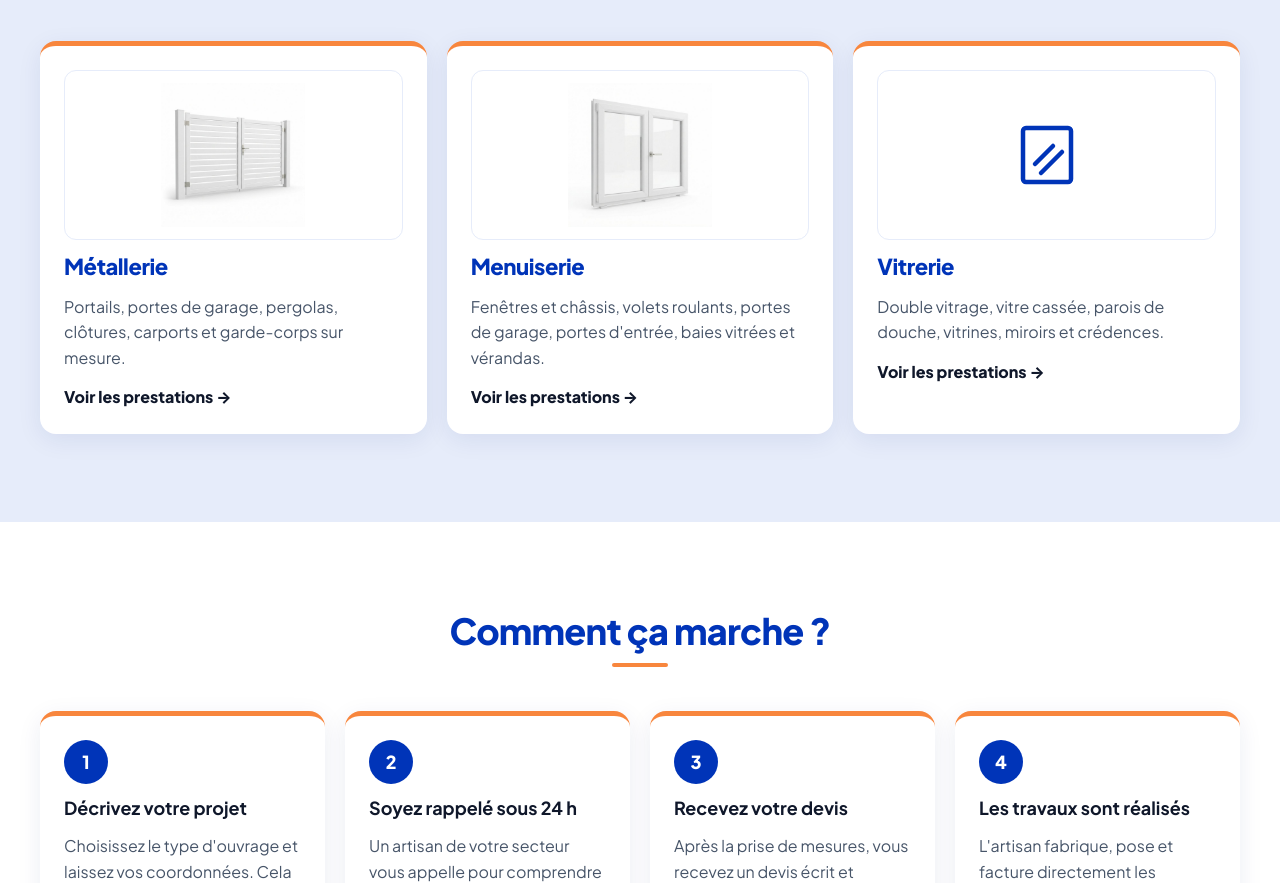
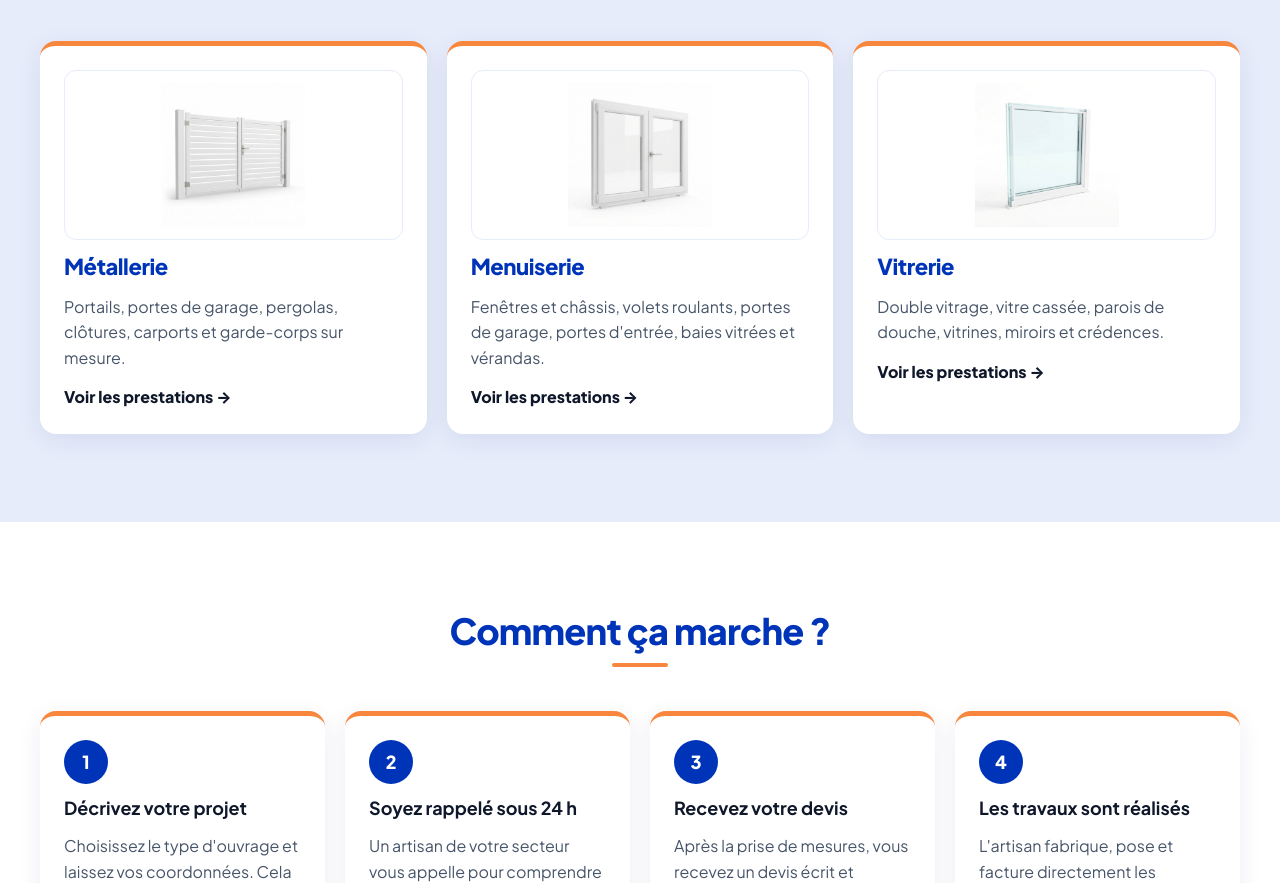
Before and after one commit to electis-wallonie/mavillepro, an Astro site: page / in a window 1280 px wide. Shown: the part 1138-2021 px from the top of the page. Built offline with nearby package versions, Linux system fonts and the light colour scheme; Astro itself is replaced by a stand-in of ours; no server answers.

Commit message:
Vitrerie : 12 images de prestations
Co-Authored-By: Claude Opus 5.5 <noreply@anthropic.com>
Claude-Session: https://claude.ai/code/session_017uJrrJyTgrBGfYrbaUgj8s

```diff
--- a/src/pages/index.astro
+++ b/src/pages/index.astro
@@ -25,7 +25,7 @@ const tuiles = [
   { metier: M.metallerie, slug: 'carport' },
   { metier: M.metallerie, slug: 'autre' },
 ];
-const vitrines: Record<string, string> = { metallerie: 'portail-battant', menuiserie: 'fenetre', vitrerie: '' };
+const vitrines: Record<string, string> = { metallerie: 'portail-battant', menuiserie: 'fenetre', vitrerie: 'double-vitrage' };
 
 const faq: [string, string][] = [
   ['La demande de devis est-elle gratuite ?', 'Oui. La demande, le rappel et le devis sont gratuits et sans engagement.'],
```
Also changed, not shown: src/assets/prestations/vitrerie/cloison-vitree.jpg (added), src/assets/prestations/vitrerie/credence-verre.jpg (added), src/assets/prestations/vitrerie/double-vitrage.jpg (added), src/assets/prestations/vitrerie/film-vitrage.jpg (added), src/assets/prestations/vitrerie/garde-corps-verre.jpg (added), src/assets/prestations/vitrerie/miroir.jpg (added), src/assets/prestations/vitrerie/paroi-douche.jpg (added), src/assets/prestations/vitrerie/porte-vitree.jpg (added), src/assets/prestations/vitrerie/triple-vitrage.jpg (added), src/assets/prestations/vitrerie/vitrage-securite.jpg (added), src/assets/prestations/vitrerie/vitre-cassee.jpg (added), src/assets/prestations/vitrerie/vitrine.jpg (added).
